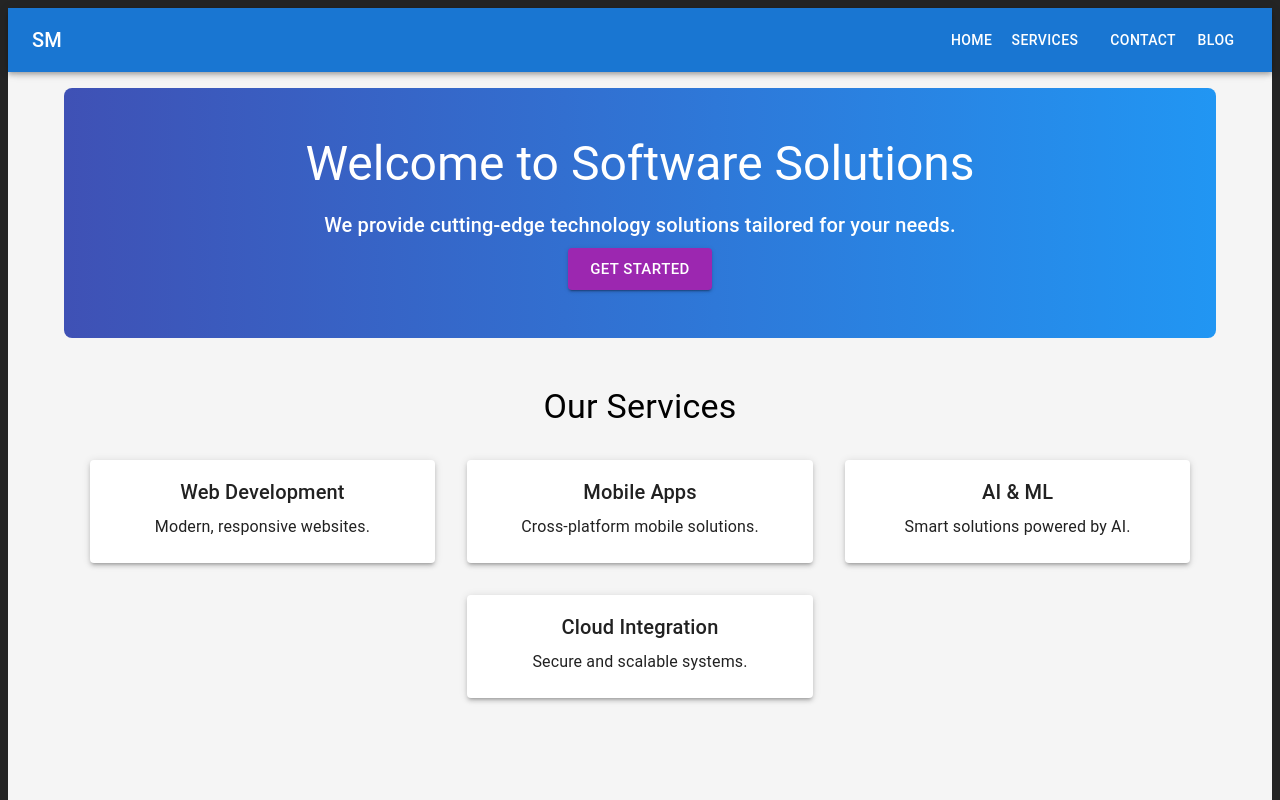
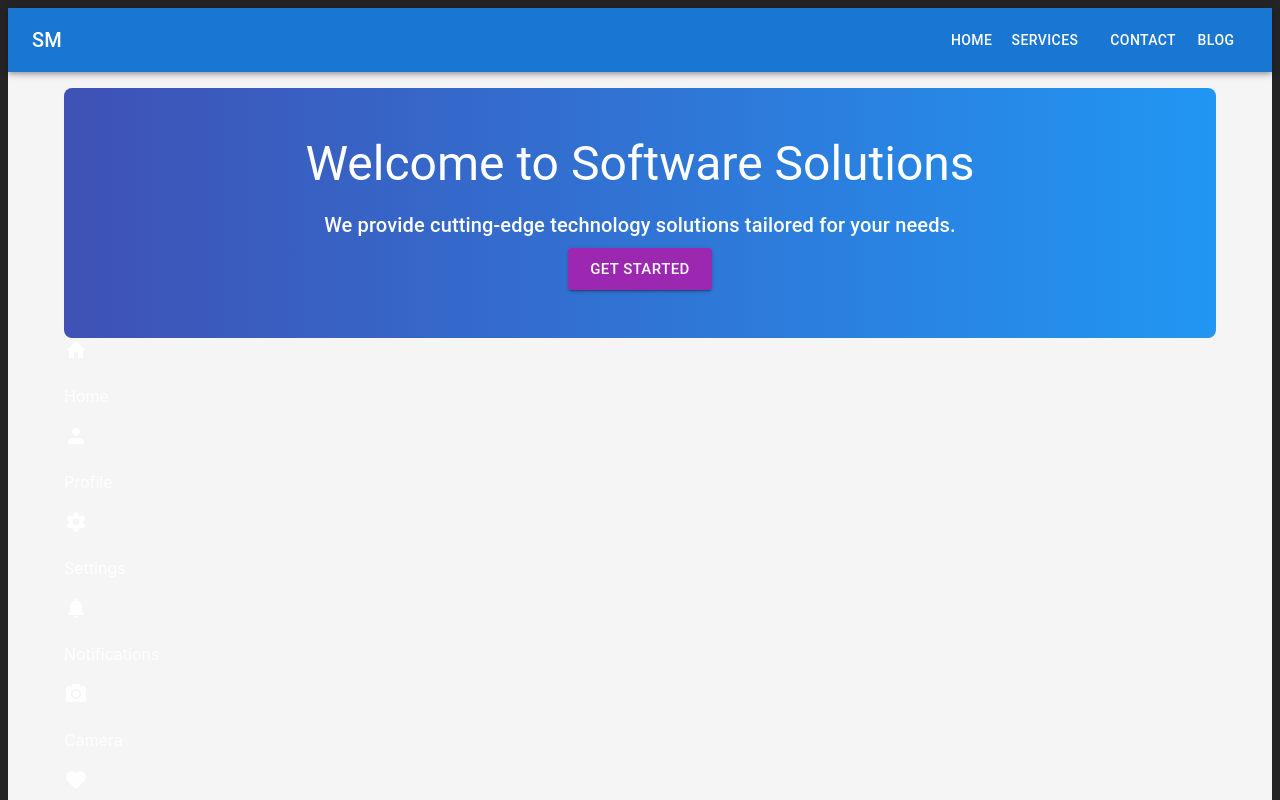
Before and after one commit to sumit021196/SumitPortfolio, a React (Vite) app: page / in a window 1280 px wide. Shown: the top 800 px of the page. Built offline with nearby package versions, Linux system fonts and the light colour scheme; no server answers.

Commit message:
Update App.jsx

```diff
--- a/src/App.jsx
+++ b/src/App.jsx
@@ -22,7 +22,7 @@ const App = () => {
             <Route path="/" element={
               <>
                 <Hero />
-                <Services />
+                <MobileGrid />
                 <Portfolio />
                 <Testimonials />
                 <ContactForm />
```
